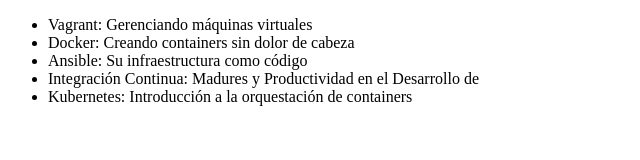
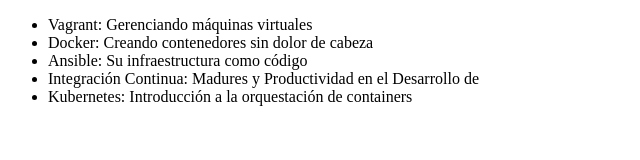
Before and after one commit to DavidMoncadaLeal/alura, a plain HTML site: page index.html in a window 1280 px wide. Shown: the full height of the page, 0-640 px from the left. Drawn offline with Linux system fonts and the light colour scheme.

Commit message:
Cambiando descripción del curso Docker

```diff
--- a/index.html
+++ b/index.html
@@ -7,7 +7,7 @@
 <body>
      <ul>
          <li> Vagrant: Gerenciando máquinas virtuales </li>
-         <li> Docker: Creando containers sin dolor de cabeza </li>
+         <li> Docker: Creando contenedores sin dolor de cabeza </li>
          <li> Ansible: Su infraestructura como código </li>
          <li> Integración Continua: Madures y Productividad en el Desarrollo de </li>
          <li> Kubernetes: Introducción a la orquestación de containers </li>
```
